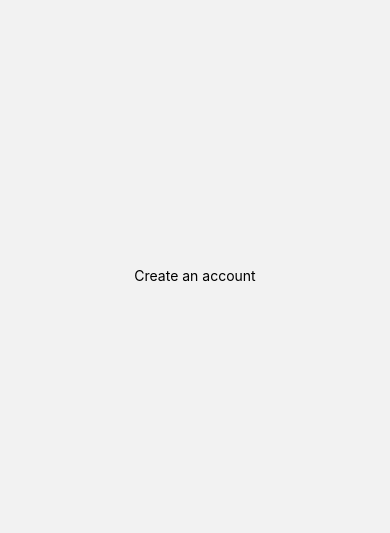
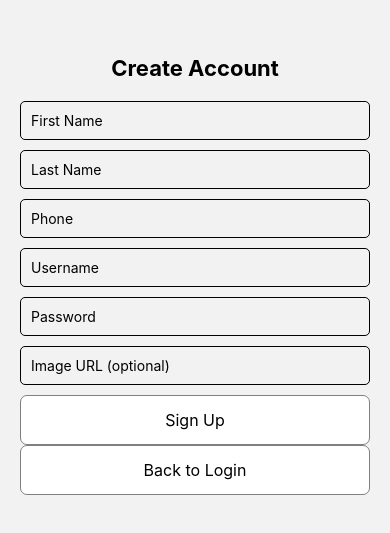
Before and after one commit to GeoGuest-Duo/GeoQuest, a React Native app: screen /SignupScreen in a window 390 px wide. Shown: the part 147-680 px from the top of the page. Built offline with nearby package versions, Linux system fonts and the light colour scheme; no server answers.

Commit message:
Adding the fields for the Sing up Screen

```diff
--- a/src/screens/SignupScreen.js
+++ b/src/screens/SignupScreen.js
@@ -1,9 +1,102 @@
-import { StyleSheet, Text, View } from "react-native";
+import { useState } from "react";
+import { Alert, StyleSheet, Text, TextInput, View } from "react-native";
+import { Button } from "../UI/Button";
+import API from "../API/API";
 
 const SignupScreen = ({ navigation }) => {
+  const endpoint = "https://mark0s.com/geoquest/v1/api/users?key=16gv8f";
+
+  // State
+  const [firstName, setFirstName] = useState("");
+  const [lastName, setLastName] = useState("");
+  const [phone, setPhone] = useState("");
+  const [username, setUsername] = useState("");
+  const [password, setPassword] = useState("");
+  const [imageURL, setImageURL] = useState("");
+
+  // Handler
+  const handleSignup = async () => {
+    if (!firstName || !lastName || !username || !password) {
+      Alert.alert("Error", "Please fill all required fields");
+      return;
+    }
+
+    const newUser = {
+      UserFirstname: firstName,
+      UserLastname: lastName,
+      UserPhone: phone,
+      UserUsername: username,
+      UserPassword: password,
+      UserLatitude: 0,
+      UserLongitude: 0,
+      UserTimestamp: Date.now(),
+      UserImageURL: imageURL || "https://placehold.co/300x300/png", // place holder image
+    };
+
+    const response = await API.post(endpoint, newUser);
+
+    if (response.isSuccess) {
+      Alert.alert("Success", "Account created!");
+      navigation.navigate("LoginScreen");
+    } else {
+      Alert.alert("Error", response.message || "Signup failed");
+    }
+  };
+
+  // View
   return (
     <View style={styles.container}>
-      <Text>Create an account</Text>
+      <Text style={styles.title}>Create Account</Text>
+
+      <TextInput
+        placeholder="First Name"
+        value={firstName}
+        onChangeText={setFirstName}
+        style={styles.input}
+      />
+
+      <TextInput
+        placeholder="Last Name"
+        value={lastName}
+        onChangeText={setLastName}
+        style={styles.input}
+      />
+
+      <TextInput
+        placeholder="Phone"
+        value={phone}
+        onChangeText={setPhone}
+        style={styles.input}
+      />
+
+      <TextInput
+        placeholder="Username"
+        value={username}
+        onChangeText={setUsername}
+        style={styles.input}
+      />
+
+      <TextInput
+        placeholder="Password"
+        value={password}
+        onChangeText={setPassword}
+        secureTextEntry
+        style={styles.input}
+      />
+
+      <TextInput
+        placeholder="Image URL (optional)"
+        value={imageURL}
+        onChangeText={setImageURL}
+        style={styles.input}
+      />
+
+      <Button label="Sign Up" onClick={handleSignup} />
+
+      <Button
+        label="Back to Login"
+        onClick={() => navigation.navigate("LoginScreen")}
+      />
     </View>
   );
 };
@@ -11,8 +104,20 @@ const SignupScreen = ({ navigation }) => {
 const styles = StyleSheet.create({
   container: {
     flex: 1,
+    padding: 20,
     justifyContent: "center",
-    alignItems: "center",
+  },
+  title: {
+    fontSize: 22,
+    fontWeight: "bold",
+    marginBottom: 20,
+    textAlign: "center",
+  },
+  input: {
+    borderWidth: 1,
+    padding: 10,
+    marginBottom: 10,
+    borderRadius: 5,
   },
 });
 
```
